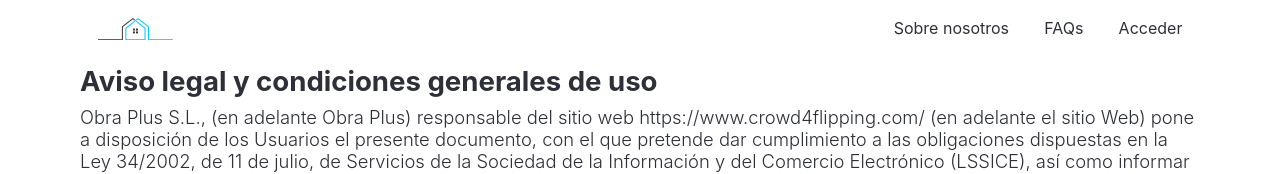
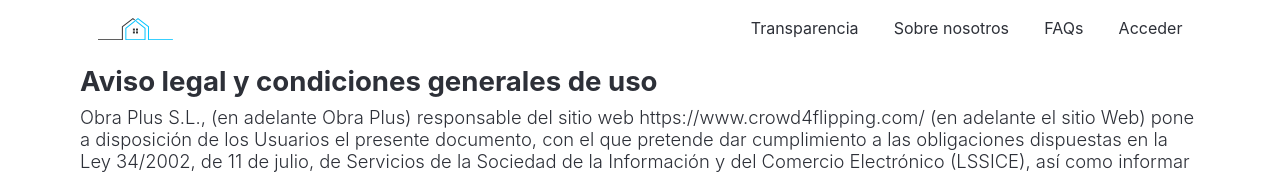
Before and after one commit to crowd4flipping/web, a Next.js app: page /aviso-legal in a window 1280 px wide. Shown: the top 174 px of the page. Built offline with nearby package versions, Linux system fonts and the light colour scheme.

Commit message:
Added redirection to app with the query '/?fw'

```diff
--- a/components/layouts/PageLayout.tsx
+++ b/components/layouts/PageLayout.tsx
@@ -7,6 +7,10 @@
 import { Footer } from "../navbars/Footer";
 
 const navBarSections: NavBarSection[] = [
+  {
+    label: "Transparencia",
+    href: "/transparencia",
+  },
   {
     label: "Sobre nosotros",
     href: "/sobre-nosotros",
@@ -18,7 +22,7 @@
   },
   {
     label: "Acceder",
-    href: Route().site.c4f_app.host,
+    href: Route().site.c4f_app.host + "/?fw",
   },
 ];
 
--- a/components/sections/home-page/hero/HeroHeader.tsx
+++ b/components/sections/home-page/hero/HeroHeader.tsx
@@ -27,7 +27,7 @@
           </Button>
         </Link>
 
-        <Link href={Route().site.c4f_app.host}>
+        <Link href={Route().site.c4f_app.host + "/?fw"}>
           <Button size="md" button="primary" fullWidth>
             Empezar a invertir
           </Button>
```
